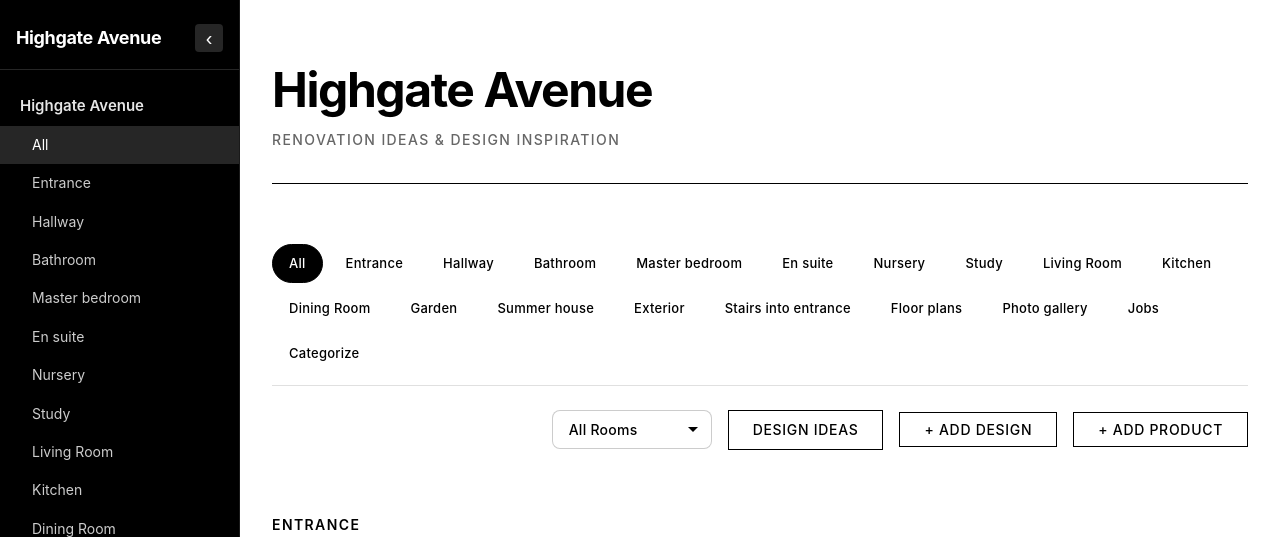
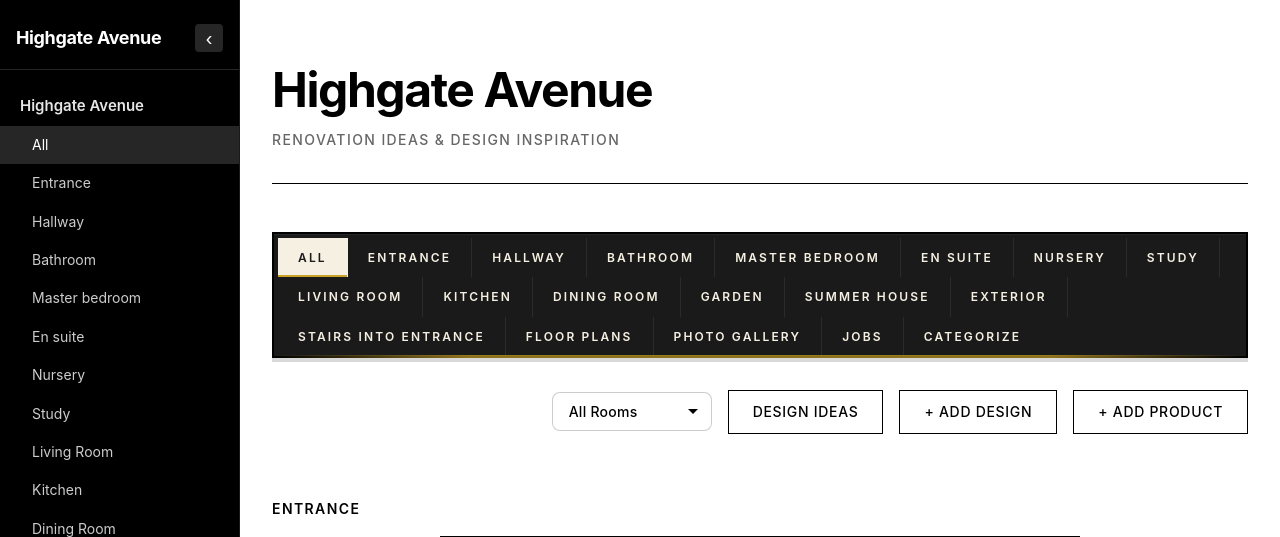
Before and after one commit to conork92/HighgateAvenue, a Flask app: page / in a window 1280 px wide. Shown: the top 537 px of the page. Run offline with Flask 3, Linux system fonts and the light colour scheme; grey boxes are pictures that could not be loaded.

Commit message:
feat: add better nav and product alginment

```diff
--- a/static/css/style.css
+++ b/static/css/style.css
@@ -16,6 +16,10 @@ html {
     --gray-dark: #666666;
     --gray-darker: #333333;
     --transition: 0.2s ease;
+    /* Art Deco tab accent */
+    --artdeco-gold: #c9a227;
+    --artdeco-cream: #f5f0e1;
+    --artdeco-charcoal: #1a1a1a;
 }
 
 body {
@@ -213,45 +217,66 @@ header h1 {
     object-position: top;
 }
 
-/* Design tabs – on every page */
+/* Design tabs – Art Deco style */
 .design-tabs {
     display: flex;
     flex-wrap: wrap;
-    align-items: center;
-    gap: 0.375rem;
-    padding: 0.75rem 0;
-    margin-bottom: 1.5rem;
-    border-bottom: 1px solid rgba(0, 0, 0, 0.12);
+    align-items: stretch;
+    gap: 0;
+    padding: 0.25rem 0.25rem 0 0.25rem;
+    margin-bottom: 2rem;
+    background: var(--artdeco-charcoal);
+    border: 2px solid var(--black);
+    box-shadow: 0 4px 0 rgba(0, 0, 0, 0.15), inset 0 1px 0 rgba(255, 255, 255, 0.06);
+    position: relative;
+}
+.design-tabs::after {
+    content: '';
+    position: absolute;
+    left: 0;
+    right: 0;
+    bottom: -2px;
+    height: 3px;
+    background: linear-gradient(90deg, transparent 0%, var(--artdeco-gold) 20%, var(--artdeco-gold) 80%, transparent 100%);
+    opacity: 0.7;
 }
 
 .design-tab {
-    display: inline-block;
-    padding: 0.5rem 1rem;
-    font-size: 0.8125rem;
-    font-weight: 500;
-    color: var(--black);
+    display: inline-flex;
+    align-items: center;
+    justify-content: center;
+    padding: 0.625rem 1.25rem;
+    font-size: 0.75rem;
+    font-weight: 600;
+    color: var(--artdeco-cream);
     background: transparent;
-    border: 1px solid transparent;
-    border-radius: 9999px;
+    border: none;
+    border-radius: 0;
     text-decoration: none;
-    letter-spacing: 0.02em;
+    letter-spacing: 0.18em;
+    text-transform: uppercase;
     white-space: nowrap;
-    transition: background-color 0.2s ease, color 0.2s ease, border-color 0.2s ease;
+    transition: color 0.2s ease, background 0.2s ease, box-shadow 0.2s ease;
+    position: relative;
+    border-right: 1px solid rgba(255, 255, 255, 0.08);
+}
+.design-tab:last-child {
+    border-right: none;
 }
 
 .design-tab:hover {
-    background: rgba(0, 0, 0, 0.06);
+    background: rgba(255, 255, 255, 0.08);
+    color: var(--white);
 }
 
 .design-tab--active {
-    background: var(--black);
-    color: var(--white);
-    border-color: var(--black);
+    background: var(--artdeco-cream);
+    color: var(--artdeco-charcoal);
+    box-shadow: inset 0 -2px 0 var(--artdeco-gold);
 }
-
 .design-tab--active:hover {
-    background: var(--black);
-    color: var(--white);
+    background: var(--white);
+    color: var(--black);
 }
 
 /* Filter Section */
@@ -262,6 +287,15 @@ header h1 {
     align-items: center;
     gap: 1rem;
     flex-wrap: wrap;
+}
+
+.filter-section .upload-btn,
+.filter-section .design-ideas-link {
+    min-height: 2.75rem;
+    display: inline-flex;
+    align-items: center;
+    justify-content: center;
+    box-sizing: border-box;
 }
 
 .filter-select,
--- a/templates/index.html
+++ b/templates/index.html
@@ -198,13 +198,21 @@
                             <label for="productCategory">Category</label>
                             <select id="productCategory" name="category">
                                 <option value="">—</option>
+                                <option value="Appliance">Appliance</option>
                                 <option value="Bathroom">Bathroom</option>
                                 <option value="Decor">Decor</option>
+                                <option value="Flooring">Flooring</option>
                                 <option value="Furniture">Furniture</option>
+                                <option value="Garden & Outdoor">Garden & Outdoor</option>
+                                <option value="Hardware">Hardware</option>
+                                <option value="Fixtures & Fittings">Fixtures & Fittings</option>
                                 <option value="Kitchen">Kitchen</option>
                                 <option value="Lighting">Lighting</option>
+                                <option value="Paint & Wallpaper">Paint & Wallpaper</option>
+                                <option value="Storage">Storage</option>
+                                <option value="Textiles">Textiles</option>
+                                <option value="Tiles">Tiles</option>
                                 <option value="Other">Other</option>
-                                <option value="Storage">Storage</option>
                             </select>
                         </div>
                         <div class="form-group">
```
Also changed, not shown: other parts of static/css/style.css (+34 -7 lines).
